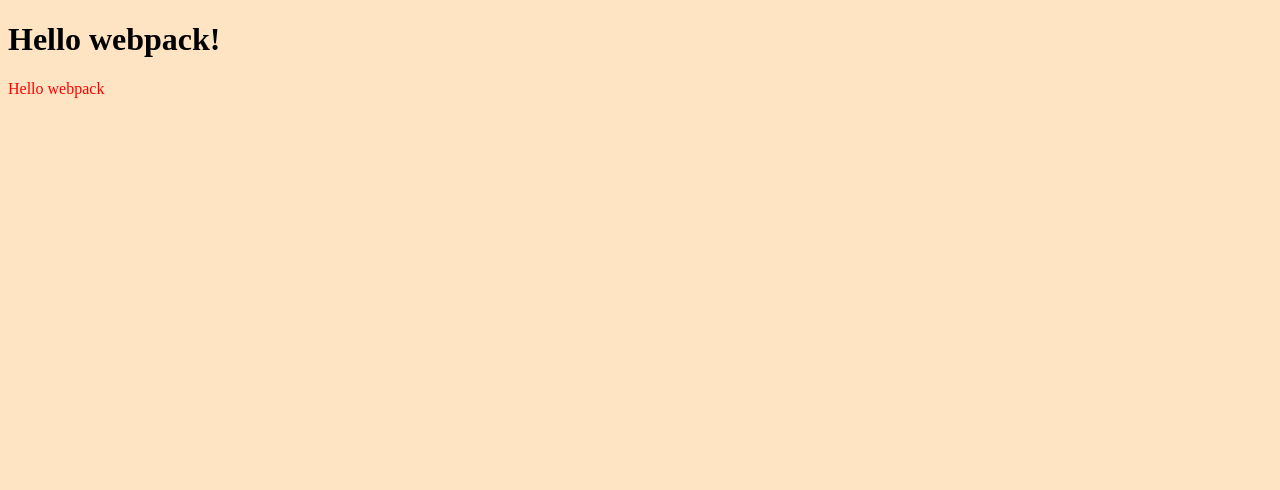
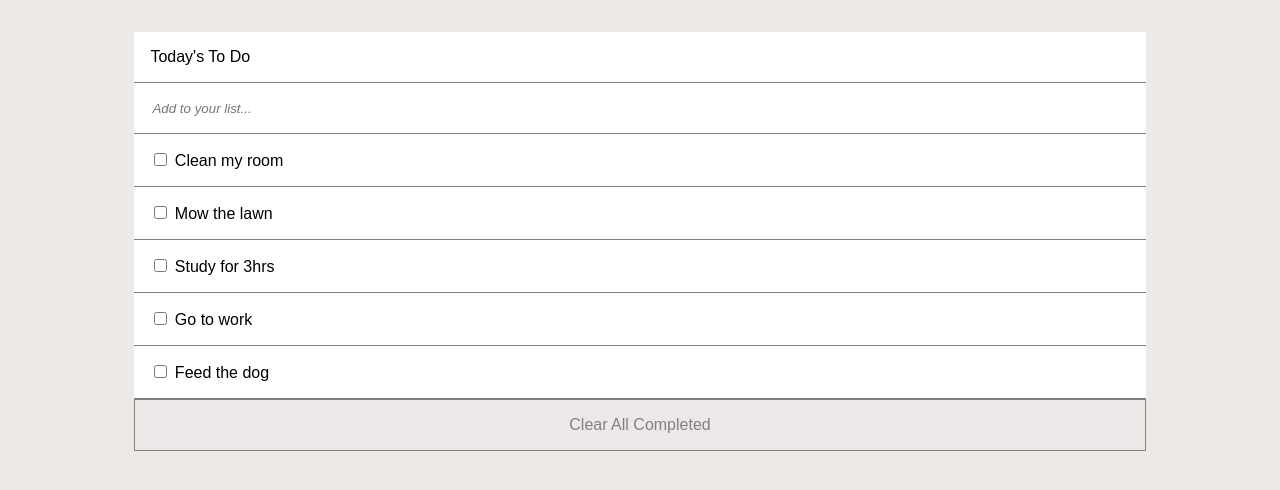
Before and after one commit to sunga12/Todo-List, a website built with webpack: page src/index.html in a window 1280 px wide. Built offline with nearby package versions, Linux system fonts and the light colour scheme.

Commit message:
Configure webpack server & Build todo list structure

```diff
--- a/package.json
+++ b/package.json
@@ -5,6 +5,7 @@
   "private": true,
   "scripts": {
     "test": "echo \"Error: no test specified\" && exit 1",
+    "start": "webpack serve --open",
     "build": "webpack"
   },
   "repository": {
@@ -23,7 +24,8 @@
     "html-webpack-plugin": "^5.5.1",
     "style-loader": "^3.3.2",
     "webpack": "^5.81.0",
-    "webpack-cli": "^5.0.2"
+    "webpack-cli": "^5.0.2",
+    "webpack-dev-server": "^4.13.3"
   },
   "dependencies": {
     "lodash": "^4.17.21"
--- a/src/index.html
+++ b/src/index.html
@@ -6,6 +6,13 @@
     <title>Wbpack Exercise</title>
 </head>
 <body>
-    <h1>Hello webpack!</h1>
+
+
+    <ul class="todo-list">
+      <li>Today's To Do</li>
+      <li>
+        <input type="text" name="" id="add-to-list" placeholder="Add to your list..." id="">
+      </li>
+    </ul>
 </body>
 </html>
--- a/src/index.js
+++ b/src/index.js
@@ -1,14 +1,66 @@
 import _ from 'lodash';
 import './style.css';
 
-function component() {
-  const element = document.createElement('div');
+const todoList = [
+  {
+    index: 1,
+    description: "Mow the lawn",
+    completed: false,
 
-  // Lodash, now imported by this script
-  element.innerHTML = _.join(['Hello', 'webpack'], ' ');
-  element.classList.add('hello');
+  },
+  {
+    index: 10,
+    description: "Feed the dog",
+    completed: false,
 
-  return element;
-}
+  },
 
-document.body.appendChild(component());
+  {
+    index: 0,
+    description: "Clean my room",
+    completed: true,
+
+  },
+
+  {
+    index: 4,
+    description: "Study for 3hrs",
+    completed: true,
+
+  },
+  {
+    index: 5,
+    description: "Go to work",
+    completed: false,
+
+  }
+];
+
+const todoUL = document.querySelector('.todo-list');
+
+todoList.forEach((item, id) => {
+
+  let minIndex = id;
+  for(let i = id+1; i < todoList.length; i++){
+    if(todoList[i].index < todoList[minIndex].index) {
+      minIndex = i;
+    }
+  }
+  if(minIndex !== id){
+    [todoList[id], todoList[minIndex]] = [todoList[minIndex], todoList[id]];
+  }
+
+  // add each item to the list
+
+  const task = document.createElement('li');
+  task.insertAdjacentHTML('beforeend', `<input type="checkbox" class="check-box"> ${todoList[id].description}`);
+
+  // by appending it to the list
+  todoUL.appendChild(task);
+
+});
+
+const clearAllCompleted = document.createElement('li');
+clearAllCompleted.textContent = 'Clear All Completed';
+clearAllCompleted.className = 'clear-all';
+todoUL.appendChild(clearAllCompleted);
--- a/src/style.css
+++ b/src/style.css
@@ -1,7 +1,35 @@
 body {
-  background-color: bisque;
+  background-color: rgb(236, 233, 230);
 }
 
 .hello {
   color: red;
 }
+
+.todo-list {
+  list-style-type: none;
+  background-color: #fff;
+  width: 80%;
+  margin: auto;
+  padding: 0;
+  font-family: 'Arial', Courier, monospace;
+  margin-top: 2rem;
+}
+
+.todo-list li {
+  border-bottom: 1px solid grey;
+  padding: 1rem;
+}
+
+#add-to-list {
+  border: none;
+  font-style: italic;
+
+}
+
+.clear-all {
+  text-align: center;
+  background-color: rgb(236, 232, 232);
+  border: 1px solid grey;
+  color: grey;
+}
--- a/webpack.config.js
+++ b/webpack.config.js
@@ -3,15 +3,22 @@ const HtmlWebpackPlugin = require('html-webpack-plugin');
 
 
 module.exports = {
+  mode: 'development',
   entry: './src/index.js',
+  devServer: {
+    static: './dist',
+  },
   plugins: [
     new HtmlWebpackPlugin({
       template: './src/index.html',
     }),
   ],
   output: {
-    filename: 'main.js',
+    filename: '[name].js',
     path: path.resolve(__dirname, 'dist'),
+  },
+  optimization: {
+    runtimeChunk: 'single',
   },
   module: {
     rules: [
```
Also changed, not shown: dist/index.html, dist/main.js, dist/runtime.js (added), 1 other file.
